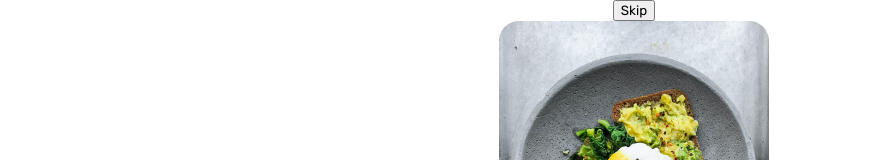
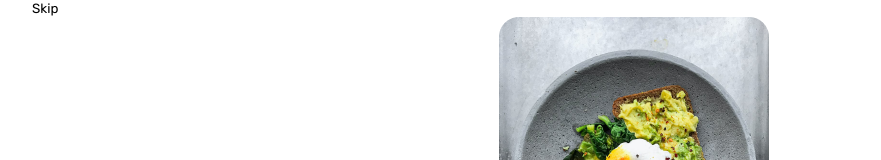
Before and after one commit to Pho86/ShareFood, a Next.js app: page / in a window 1280 px wide. Shown: the top 160 px of the page, without its empty margins (6-887 px from the left). Built offline with nearby package versions, Linux system fonts and the light colour scheme.

Commit message:
skip button styles

```diff
--- a/comps/Text.js
+++ b/comps/Text.js
@@ -6,7 +6,7 @@ text-align: center;
 
 export default function Text(){
     return <Skip>
-        <button onClick={
+        <button class="skip" onClick={
             () => alert("skip tutorial")
         }>Skip</button>
     </Skip>
--- a/styles/globals.css
+++ b/styles/globals.css
@@ -25,3 +25,12 @@ button {
 .choices {
   display:flex;
 }
+
+.skip {
+background-color: transparent;
+border: none;
+overflow: hidden;
+outline: none;
+display: flex;
+/* text-align: right; this isn't working */
+}
```
